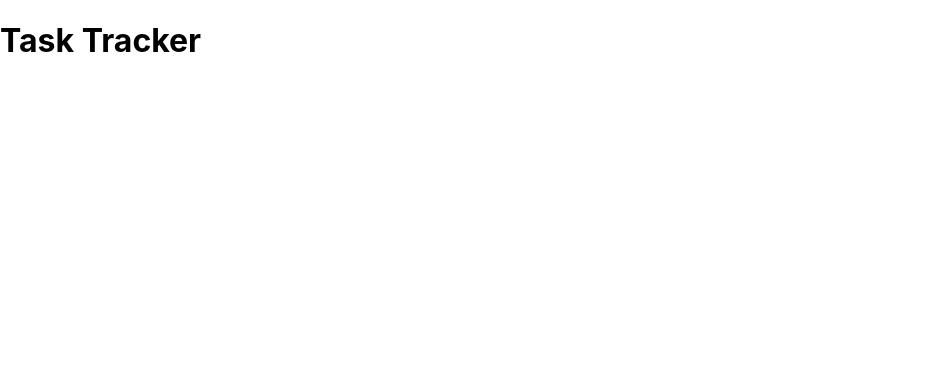
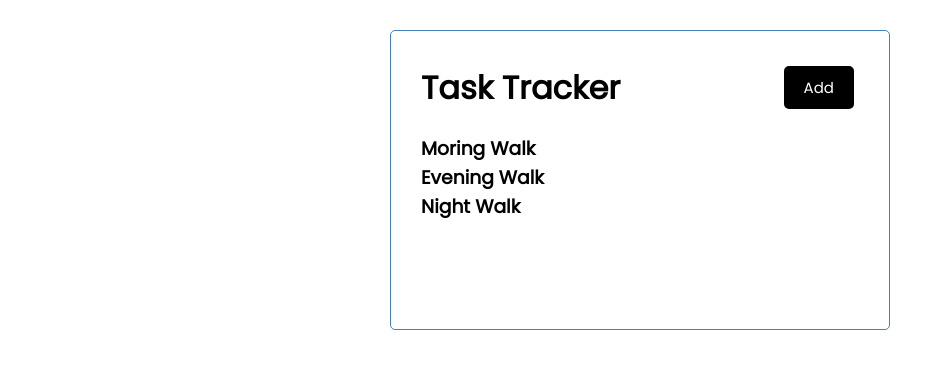
Before and after one commit to Asadullahkhankaimkhani/Task-Tracker, a React (Create React App) app: page / in a window 1280 px wide. Shown: the top 368 px of the page, without its empty margins (0-952 px from the left). Built offline with nearby package versions, Linux system fonts and the light colour scheme.

Commit message:
updating Components

```diff
--- a/src/App.js
+++ b/src/App.js
@@ -1,8 +1,12 @@
+
 import Header from './components/Header'
+import Task from './components/Task'
 function App() {
-  return (
-    <div>
+
+ return (
+    <div className='container'>
       <Header/>
+      <Task/>
     </div>
   );
 }
--- /dev/null
+++ b/src/components/Button.js
@@ -0,0 +1,23 @@
+import React from 'react'
+import PropTypes from 'prop-types'
+
+
+const Button = ({color , text, onClick}) => {
+    return (
+        <div>
+        <button className='btn' style= {{background : color}}
+        onClick = {onClick}>{text}</button>
+        </div>
+    )
+}
+Button.defaultProps = {
+    color : 'black',
+    text : 'Add',
+
+}
+Button.propTypes  = {
+    color : PropTypes.string.isRequired,
+    text : PropTypes.string.isRequired,
+    onclick : PropTypes.func,
+}
+export default Button
--- a/src/components/Header.js
+++ b/src/components/Header.js
@@ -1,11 +1,31 @@
 import React from 'react'
+import PropTypes from 'prop-types'
+import Button from './Button'
 
-const Header = () => {
+const Header = ({title}) => {
+    const onclick = () => {
+        console.log("Click")
+    }
+
     return (
-        <div>
-            <h1>Task Tracker</h1>
-        </div>
+        <header className='header'>
+            <h1>{title}</h1>
+            <Button onClick = {onclick}/ >
+        </header>
     )
 }
 
+Header.defaultProps  = {
+    title : 'Task  Tracker',
+}
+
+Header.propTypes = {
+      title : PropTypes.string.isRequired,
+}
+// css in JS
+
+//const styleheading = {
+  //  color: black,
+//}
+
 export default Header
--- /dev/null
+++ b/src/components/Task.js
@@ -0,0 +1,32 @@
+import { useState } from 'react';
+
+const Task = () => {
+    const [tasks , setTask] = useState([
+        {
+          id : 1,
+          text : 'Moring Walk',
+          day : 'Monday',
+          reminder : true,
+        },
+        {
+          id : 2,
+          text : 'Evening Walk',
+          day : 'Friday',
+          reminder : true,
+        },
+        {
+          id : 3,
+          text : 'Night  Walk',
+          day : 'Saturday',
+          reminder :false,
+        }
+      ])
+
+    return (
+        <>
+        {tasks.map((task) => <h3>{task.text}</h3> )}
+        </>
+    )
+}
+
+export default Task
--- a/src/index.css
+++ b/src/index.css
@@ -1,13 +1,112 @@
-body {
+@import url('https://fonts.googleapis.com/css2?family=Poppins:wght@300;400&display=swap');
+
+* {
+  box-sizing: border-box;
   margin: 0;
-  font-family: -apple-system, BlinkMacSystemFont, 'Segoe UI', 'Roboto', 'Oxygen',
-    'Ubuntu', 'Cantarell', 'Fira Sans', 'Droid Sans', 'Helvetica Neue',
-    sans-serif;
-  -webkit-font-smoothing: antialiased;
-  -moz-osx-font-smoothing: grayscale;
+  padding: 0;
 }
 
-code {
-  font-family: source-code-pro, Menlo, Monaco, Consolas, 'Courier New',
-    monospace;
+body {
+  font-family: 'Poppins', sans-serif;
 }
+
+.container {
+  max-width: 500px;
+  margin: 30px auto;
+  overflow: auto;
+  min-height: 300px;
+  border: 1px solid steelblue;
+  padding: 30px;
+  border-radius: 5px;
+}
+
+.header {
+  display: flex;
+  justify-content: space-between;
+  align-items: center;
+  margin-bottom: 20px;
+}
+
+.btn {
+  display: inline-block;
+  background: #000;
+  color: #fff;
+  border: none;
+  padding: 10px 20px;
+  margin: 5px;
+  border-radius: 5px;
+  cursor: pointer;
+  text-decoration: none;
+  font-size: 15px;
+  font-family: inherit;
+}
+
+.btn:focus {
+  outline: none;
+}
+
+.btn:active {
+  transform: scale(0.98);
+}
+
+.btn-block {
+  display: block;
+  width: 100%;
+}
+
+.task {
+  background: #f4f4f4;
+  margin: 5px;
+  padding: 10px 20px;
+  cursor: pointer;
+}
+
+.task.reminder {
+  border-left: 5px solid green;
+}
+
+.task h3 {
+  display: flex;
+  align-items: center;
+  justify-content: space-between;
+}
+
+.add-form {
+  margin-bottom: 40px;
+}
+
+.form-control {
+  margin: 20px 0;
+}
+
+.form-control label {
+  display: block;
+}
+
+.form-control input {
+  width: 100%;
+  height: 40px;
+  margin: 5px;
+  padding: 3px 7px;
+  font-size: 17px;
+}
+
+.form-control-check {
+  display: flex;
+  align-items: center;
+  justify-content: space-between;
+}
+
+.form-control-check label {
+  flex: 1;
+}
+
+.form-control-check input {
+  flex: 2;
+  height: 20px;
+}
+
+footer {
+  margin-top: 30px;
+  text-align: center;
+}
```
Also changed, not shown: src/App.css (added).
